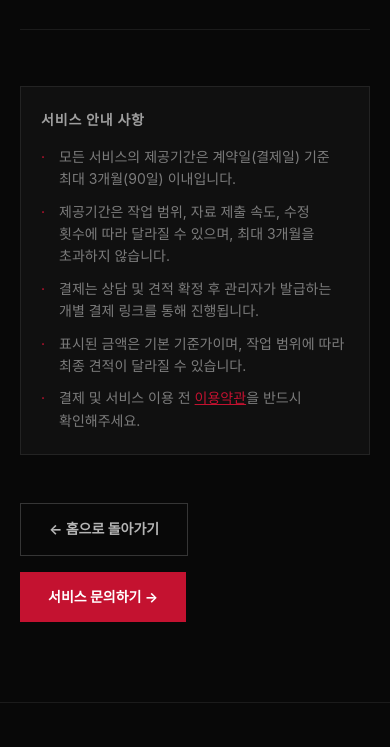
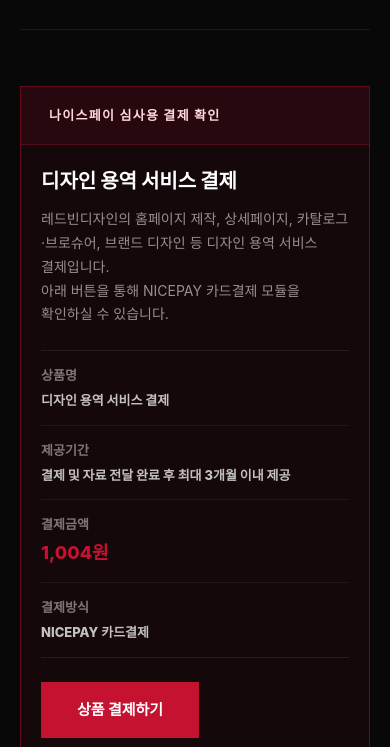
Before and after one commit to whrudghks154/new-01, a website: page products.html in a window 390 px wide. Shown: the part 2044-2791 px from the top of the page. Drawn offline with Linux system fonts and the light colour scheme; a web font is replaced by a local one.

Commit message:
Add NICEPAY review payment button

```diff
--- a/payment.js
+++ b/payment.js
@@ -58,7 +58,7 @@
 
   const loadRequest = async () => {
     if (!token) {
-      stopPaymentRequest("결제 링크 토큰이 없습니다.");
+      stopPaymentRequest("유효하지 않은 결제 링크입니다.");
       return;
     }
 
--- a/products.html
+++ b/products.html
@@ -211,6 +211,125 @@
       background: #a50f27;
     }
 
+    /* 심사용 결제 섹션 */
+    .review-payment-section {
+      margin-top: 56px;
+      border: 1px solid rgba(196, 18, 48, 0.45);
+      background: rgba(196, 18, 48, 0.07);
+    }
+
+    .review-payment-header {
+      padding: 18px 28px;
+      border-bottom: 1px solid rgba(196, 18, 48, 0.3);
+      background: rgba(196, 18, 48, 0.1);
+    }
+
+    .review-payment-header h2 {
+      font-size: 13px;
+      font-weight: 800;
+      letter-spacing: 0.1em;
+      text-transform: uppercase;
+      color: #ffd7dc;
+      margin: 0;
+    }
+
+    .review-payment-body {
+      padding: 28px;
+    }
+
+    .review-product-name {
+      font-size: 20px;
+      font-weight: 900;
+      color: #fff;
+      margin: 0 0 10px;
+    }
+
+    .review-product-desc {
+      font-size: 14px;
+      color: rgba(255,255,255,0.55);
+      line-height: 1.7;
+      margin: 0 0 24px;
+      max-width: 520px;
+    }
+
+    .review-product-meta {
+      display: grid;
+      gap: 0;
+      border-top: 1px solid rgba(255,255,255,0.08);
+      border-bottom: 1px solid rgba(255,255,255,0.08);
+      margin-bottom: 24px;
+    }
+
+    .review-meta-row {
+      display: flex;
+      justify-content: space-between;
+      gap: 16px;
+      padding: 14px 0;
+      border-bottom: 1px solid rgba(255,255,255,0.06);
+    }
+
+    .review-meta-row:last-child {
+      border-bottom: 0;
+    }
+
+    .review-meta-row dt {
+      font-size: 13px;
+      color: rgba(255,255,255,0.45);
+      font-weight: 700;
+    }
+
+    .review-meta-row dd {
+      margin: 0;
+      font-size: 13px;
+      font-weight: 800;
+      color: rgba(255,255,255,0.75);
+      text-align: right;
+    }
+
+    .review-meta-row dd.amount {
+      color: var(--red);
+      font-size: 18px;
+    }
+
+    .btn-review-pay {
+      display: inline-flex;
+      align-items: center;
+      justify-content: center;
+      gap: 8px;
+      padding: 16px 36px;
+      background: var(--red);
+      color: #fff;
+      font-size: 15px;
+      font-weight: 800;
+      border: none;
+      cursor: pointer;
+      transition: background 0.2s;
+    }
+
+    .btn-review-pay:hover:not(:disabled) {
+      background: #a50f27;
+    }
+
+    .btn-review-pay:disabled {
+      opacity: 0.6;
+      cursor: not-allowed;
+    }
+
+    @media (max-width: 640px) {
+      .review-payment-body {
+        padding: 20px;
+      }
+
+      .review-meta-row {
+        flex-direction: column;
+        gap: 4px;
+      }
+
+      .review-meta-row dd {
+        text-align: left;
+      }
+    }
+
     @media (max-width: 640px) {
       .product-item {
         grid-template-columns: 40px 1fr;
@@ -342,6 +461,37 @@
 
       </div>
 
+      <!-- ══ 나이스페이 심사용 결제 확인 섹션 ══ -->
+      <div class="review-payment-section" id="review-payment">
+        <div class="review-payment-header">
+          <h2>나이스페이 심사용 결제 확인</h2>
+        </div>
+        <div class="review-payment-body">
+          <p class="review-product-name">디자인 용역 서비스 결제</p>
+          <p class="review-product-desc">레드빈디자인의 홈페이지 제작, 상세페이지, 카탈로그·브로슈어, 브랜드 디자인 등 디자인 용역 서비스 결제입니다.<br>아래 버튼을 통해 NICEPAY 카드결제 모듈을 확인하실 수 있습니다.</p>
+          <dl class="review-product-meta">
+            <div class="review-meta-row">
+              <dt>상품명</dt>
+              <dd>디자인 용역 서비스 결제</dd>
+            </div>
+            <div class="review-meta-row">
+              <dt>제공기간</dt>
+              <dd>결제 및 자료 전달 완료 후 최대 3개월 이내 제공</dd>
+            </div>
+            <div class="review-meta-row">
+              <dt>결제금액</dt>
+              <dd class="amount">1,004원</dd>
+            </div>
+            <div class="review-meta-row">
+              <dt>결제방식</dt>
+              <dd>NICEPAY 카드결제</dd>
+            </div>
+          </dl>
+          <button class="btn-review-pay" id="review-pay-btn" type="button">상품 결제하기</button>
+          <p id="review-pay-msg" style="margin-top:12px;font-size:13px;color:rgba(255,255,255,0.5);min-height:20px;"></p>
+        </div>
+      </div>
+
       <div class="products-notice">
         <h3>서비스 안내 사항</h3>
         <ul>
@@ -387,5 +537,33 @@
     </div>
   </footer>
 
+  <script>
+    (function () {
+      const btn = document.getElementById("review-pay-btn");
+      const msg = document.getElementById("review-pay-msg");
+
+      btn.addEventListener("click", async function () {
+        btn.disabled = true;
+        msg.textContent = "결제 링크를 생성하고 있습니다...";
+
+        try {
+          const res = await fetch("/api/review-payment", {
+            method: "POST",
+            headers: { "Content-Type": "application/json" }
+          });
+          const data = await res.json().catch(() => ({}));
+
+          if (!res.ok || !data.ok) {
+            throw new Error(data.message || "결제 링크 생성에 실패했습니다.");
+          }
+
+          window.location.href = data.paymentUrl;
+        } catch (err) {
+          msg.textContent = err.message || "오류가 발생했습니다. 잠시 후 다시 시도해주세요.";
+          btn.disabled = false;
+        }
+      });
+    })();
+  </script>
 </body>
 </html>
```
Also changed, not shown: api/review-payment.js (added, +63 -0 lines), payment.html (+3 -0 lines).
